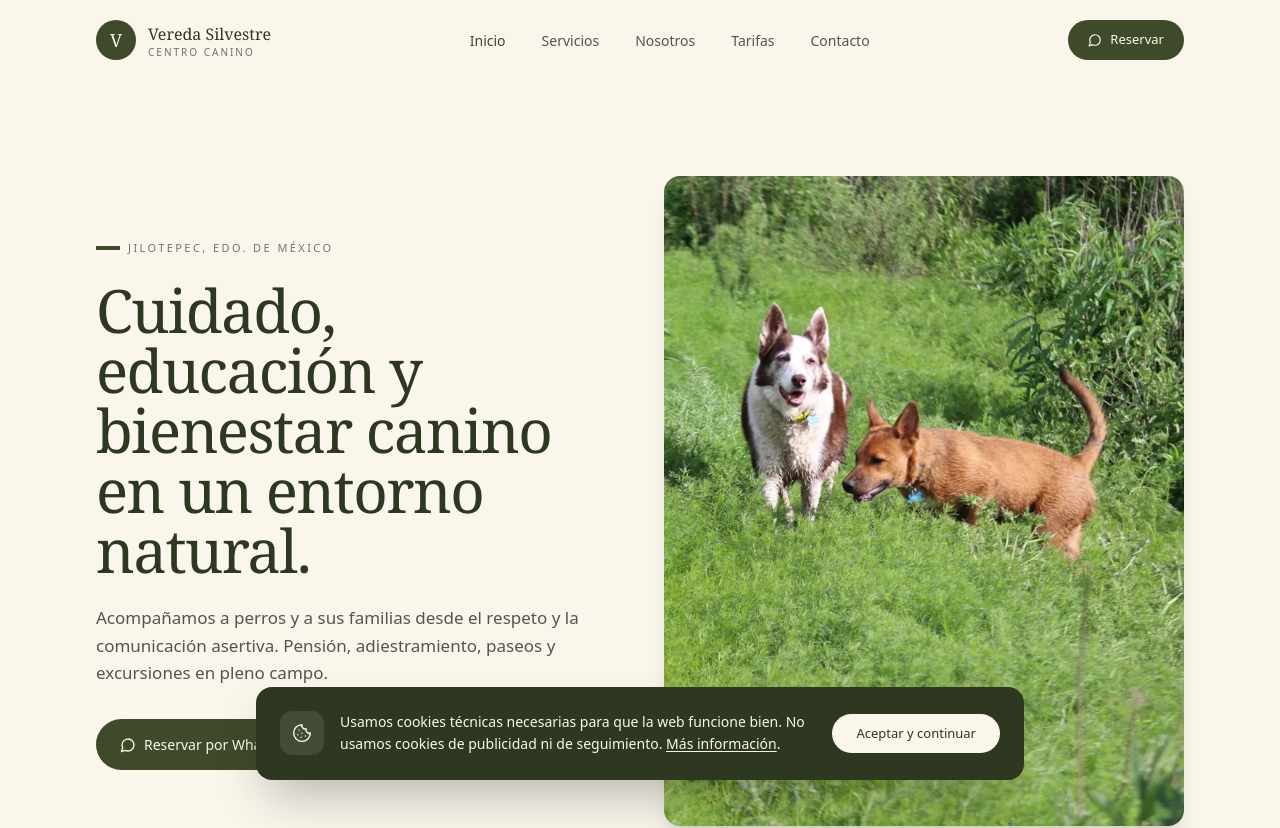
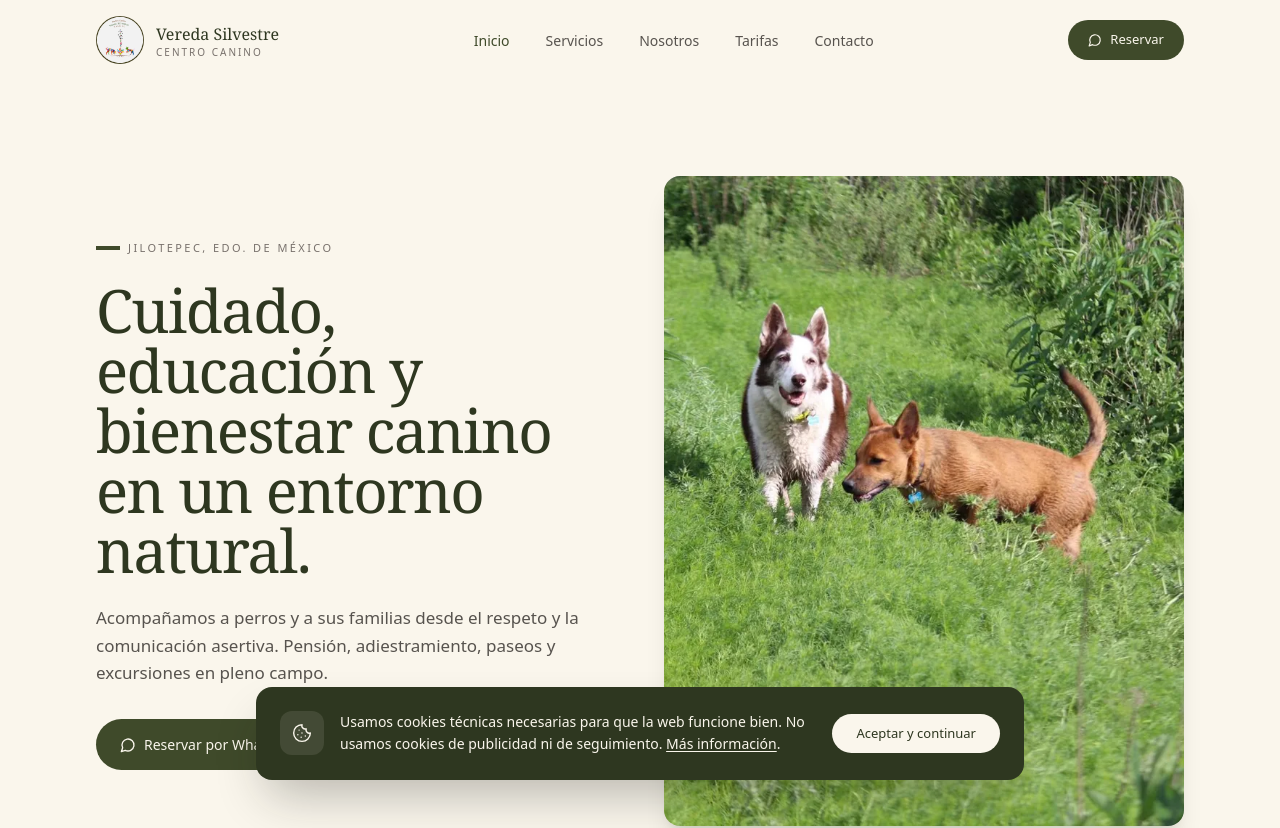
Before and after one commit to unaiurru/vereda-silvestre, a React (Vite) app: page / in a window 1280 px wide. Shown: the top 828 px of the page. Built offline with nearby package versions, Linux system fonts and the light colour scheme.

Commit message:
Anade logo real en header y footer

```diff
--- a/src/components/Footer.jsx
+++ b/src/components/Footer.jsx
@@ -13,7 +13,11 @@ export default function Footer() {
           {/* Marca */}
           <div>
             <div className="flex items-center gap-3 mb-4">
-              <div className="w-10 h-10 rounded-full bg-[#FAF6EC] text-[#3F4A2A] flex items-center justify-center font-serif">V</div>
+              <img
+                src="/logo.png"
+                alt="Vereda Silvestre"
+                className="w-12 h-12 object-contain rounded-full bg-[#FAF6EC] p-0.5"
+              />
               <div>
                 <div className="font-serif text-lg text-[#FAF6EC]">Vereda Silvestre</div>
                 <div className="text-[10px] uppercase tracking-[0.2em] text-[#E0A458]">Centro Canino</div>
--- a/src/components/Header.jsx
+++ b/src/components/Header.jsx
@@ -40,9 +40,11 @@ export default function Header() {
     <header className={'sticky top-0 z-40 transition-all duration-300 ' + headerClass}>
       <div className="max-w-6xl mx-auto px-5 md:px-8 h-20 flex items-center justify-between">
         <Link to="/" className="flex items-center gap-3">
-          <div className="w-10 h-10 rounded-full bg-[#3F4A2A] flex items-center justify-center text-[#FAF6EC] font-serif text-lg">
-            V
-          </div>
+          <img
+            src="/logo.png"
+            alt="Vereda Silvestre"
+            className="w-12 h-12 object-contain rounded-full"
+          />
           <div className="leading-tight hidden sm:block">
             <div className="font-serif text-base text-[#2E3720]">Vereda Silvestre</div>
             <div className="text-[10px] uppercase tracking-[0.2em] text-stone-500">Centro Canino</div>
```
Also changed, not shown: public/logo.png (added).
